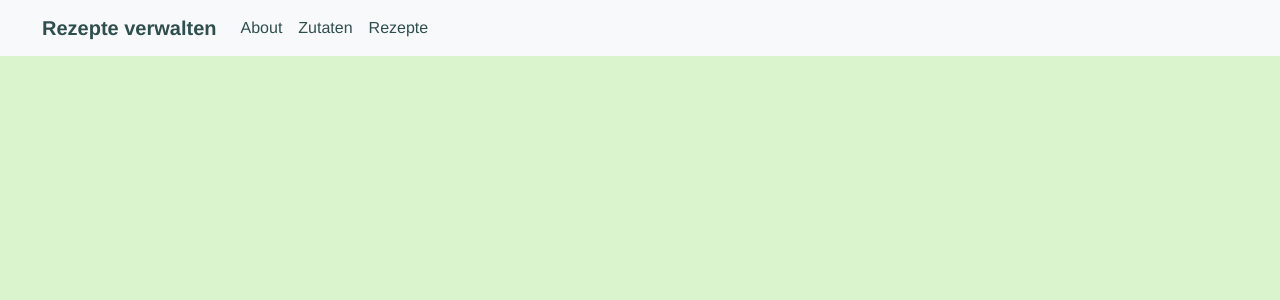
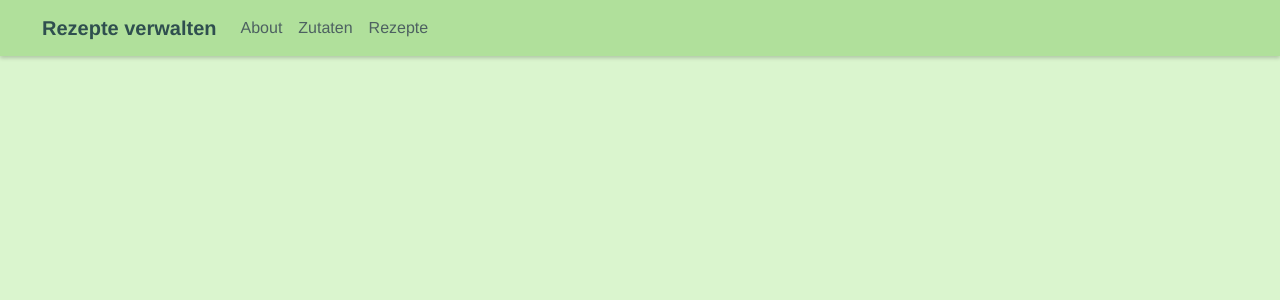
Before and after one commit to leonkorth/recipe-management-app-frontend, a Vue app: page / in a window 1280 px wide. Shown: the top 300 px of the page. Built offline with nearby package versions, Linux system fonts and the light colour scheme.

Commit message:
consistent styling

```diff
--- a/src/App.vue
+++ b/src/App.vue
@@ -18,7 +18,7 @@ export default {
   -moz-osx-font-smoothing: grayscale;
   text-align: center;
   color: #2c3e50;
-  //background-color: $bg-main;
+  background-color: $bg-main;
 }
 br {
   display: block;
@@ -36,30 +36,39 @@ h1 {
 input {
   margin: 10px;
 }
+a{
 
-nav {
-  padding: 30px;
-  &.a {
+  &.navbar-brand {
+    color: darkslategrey;
     font-weight: bold;
-    color: #2c3e50;
-    &.router-link-exact-active {
-      color: #42b983;
+    &:hover {
+    color: #203636;
+    }
+  }
+  &.nav-link {
+    color: $nav-text;
+    &:hover {
+      color: $nav-text-hover;
+    }
+  }
+  &.router-link-exact-active {
+    color: darkslategrey;
+    font-weight: 530;
+    &:hover {
+      color: $nav-text-hover;
+    }
+    &:focus {
+      color: $nav-text-hover;
     }
   }
 }
+nav {
+  padding: 30px;
+  background-color: $bg-nav;
+  box-shadow: 0 2px 4px 0 rgba(0,0,0,.2);
+}
 
-a{
-  &.navbar-brand {
-    color: darkslategrey;
-    font-weight: bold;
-  }
-  &.nav-link {
-    color: darkslategrey;
-  }
-  &.router-link-exact-active {
-    color: #42b983;
-  }
-}
+
 
 button.btn {
   background-color: $button;
@@ -73,6 +82,13 @@ button.btn {
     border-color: $bg-main;
     box-shadow: none !important;
   }
+  &.btn-danger {
+    background-color: $button-warning;
+    border-color: $button-warning-border;
+    &:hover {
+      background-color: #d13d11;
+    }
+  }
 }
 .logo{
   width: 25px;
--- a/src/assets/style/overall.scss
+++ b/src/assets/style/overall.scss
@@ -1,3 +1,9 @@
+$bg-nav: #b0e09b;
 $bg-main: #daf5ce;
+$nav-text: #4d6161;
+$nav-text-hover: #152424;
+
 $button: #87c76b;
 $button-border: #add69a;
+$button-warning: #cf5936;
+$button-warning-border: #ad482a;
--- a/src/components/Navbar.vue
+++ b/src/components/Navbar.vue
@@ -1,5 +1,5 @@
 <template>
-  <nav class="navbar navbar-expand-lg bg-light">
+  <nav class="navbar navbar-expand-lg">
     <div class="container-fluid">
       <a class="navbar-brand" href="#">Rezepte verwalten</a>
       <button class="navbar-toggler" type="button" data-bs-toggle="collapse" data-bs-target="#navbarNavAltMarkup" aria-controls="navbarNavAltMarkup" aria-expanded="false" aria-label="Toggle navigation">
```
